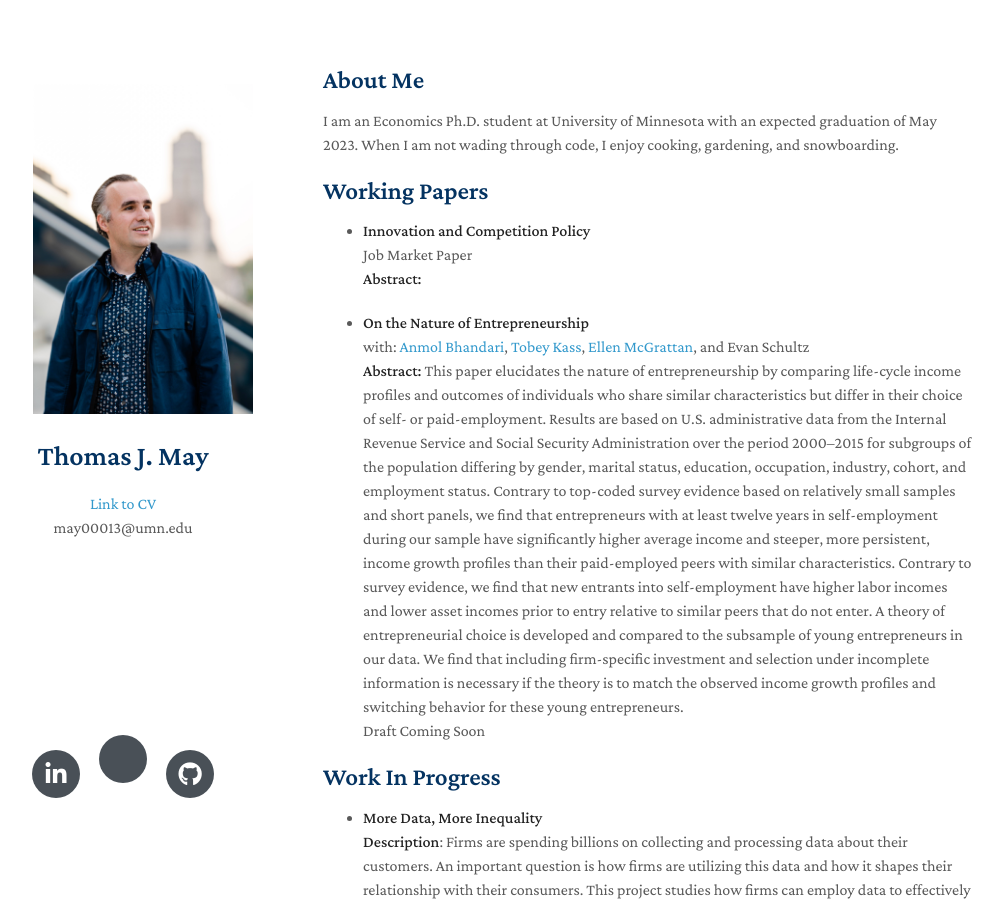
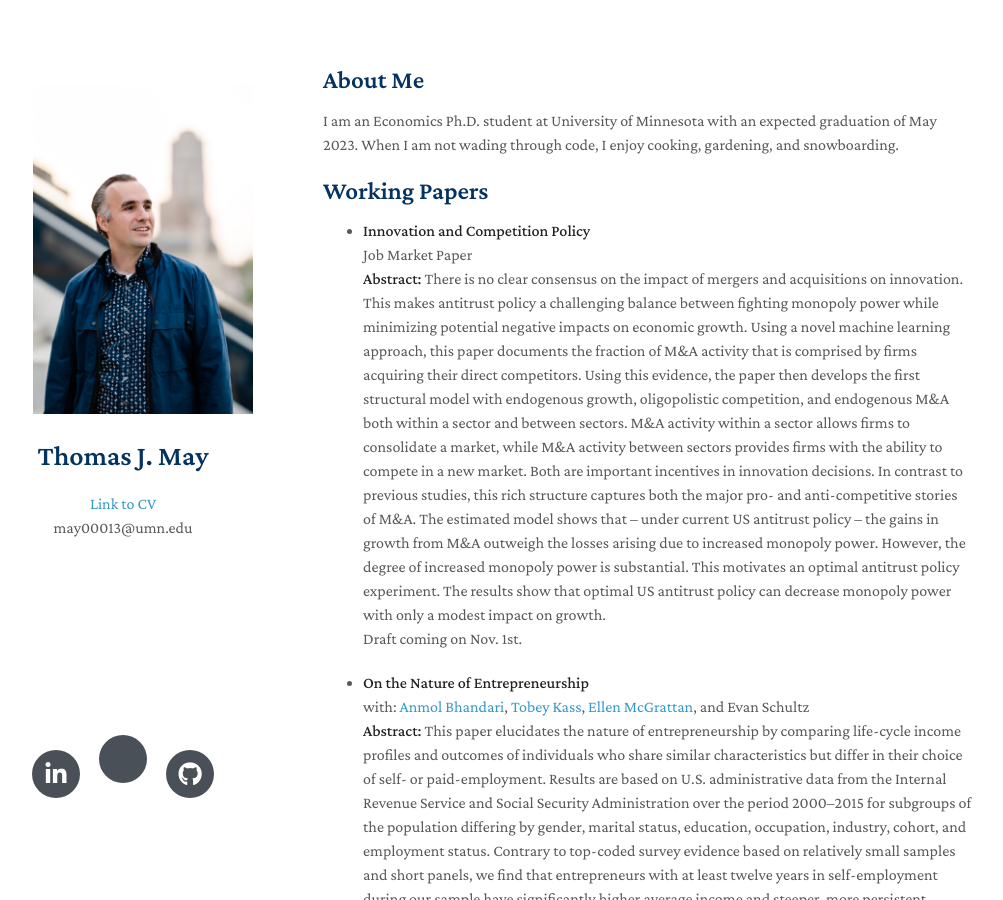
Before and after one commit to MayEcon/mayecon.github.io, a Jekyll site: the page built from index.md, in a window 1280 px wide and 900 px high. Shown: the whole window, without its empty margins (147-1150 px from the left). Built offline with Jekyll 4.4.1, drawn with Linux system fonts in a browser that asks for light colours; nearby versions of some CDN libraries; a style sheet for code colours, icons or effects is not loaded; our own code applies the rules of GitHub Pages for plain Markdown files.

Commit message:
Update index.md

```diff
--- a/index.md
+++ b/index.md
@@ -13,7 +13,8 @@ I am an Economics Ph.D. student at University of Minnesota with an expected grad
   <br>
   Job Market Paper
   <br>
-  **Abstract:**
+  **Abstract:** There is no clear consensus on the impact of mergers and acquisitions on innovation. This makes antitrust policy a challenging balance between fighting monopoly power while minimizing potential negative impacts on economic growth. Using a novel machine learning approach, this paper documents the fraction of M&A activity that is comprised by firms acquiring their direct competitors. Using this evidence, the paper then develops the first structural model with endogenous growth, oligopolistic competition, and endogenous M&A both within a sector and between sectors. M&A activity within a sector allows firms to consolidate a market, while M&A activity between sectors provides firms with the ability to compete in a new market. Both are important incentives in innovation decisions. In contrast to previous studies, this rich structure captures both the major pro- and anti-competitive stories of M&A. The estimated model shows that – under current US antitrust policy – the gains in growth from M&A outweigh the losses arising due to increased monopoly power. However, the degree of increased monopoly power is substantial. This motivates an optimal antitrust policy experiment. The results show that optimal US antitrust policy can decrease monopoly power with only a modest impact on growth.
+  <br>Draft coming on Nov. 1st.
 
 - **On the Nature of Entrepreneurship**
   <br>
```
